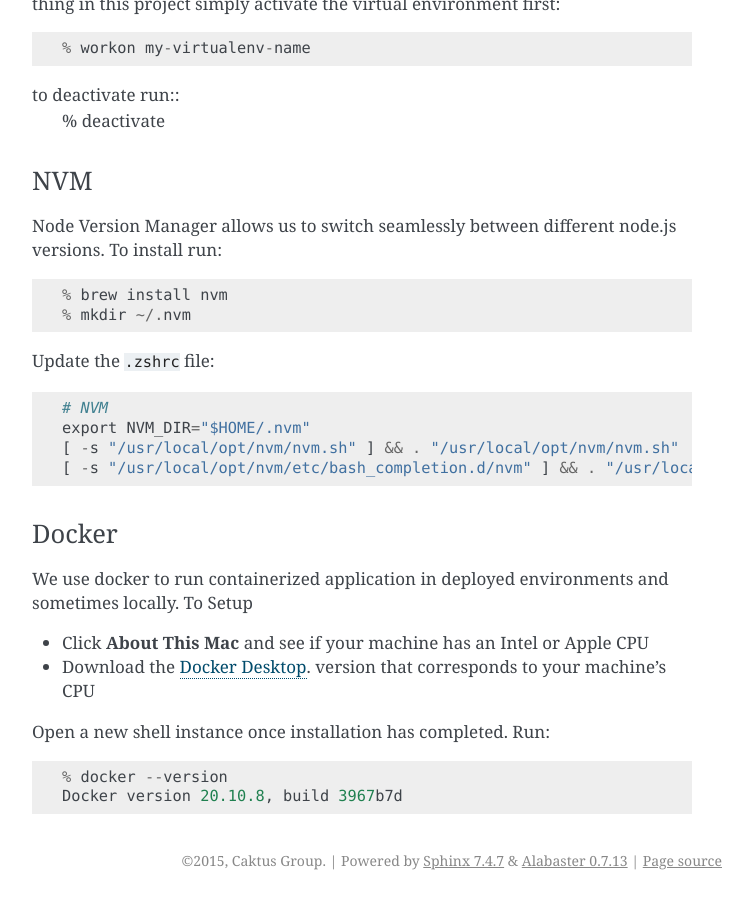
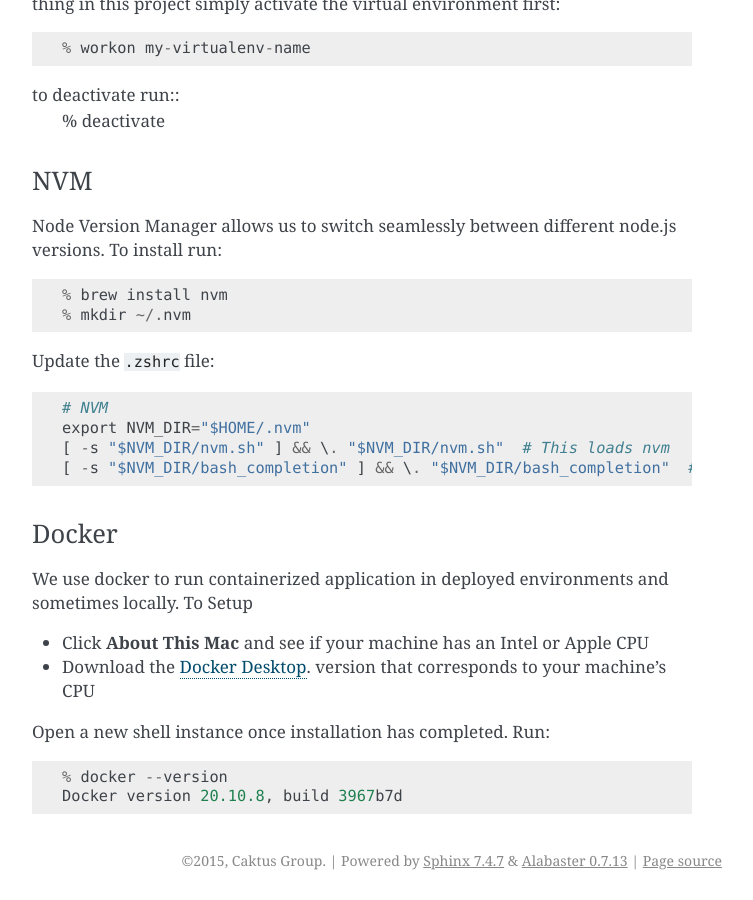
Before and after one commit to caktus/guidebook, a Sphinx documentation site: the page built from source/dev-setup.rst, in a window 1280 px wide and 900 px high, scrolled down 3860 px. Shown: the whole window, without its empty margins (388-1141 px from the left). Built offline with Sphinx 7.4.7, drawn with Linux system fonts in a browser that asks for light colours.

Commit message:
update nvm instructions

```diff
--- a/source/dev-setup.rst
+++ b/source/dev-setup.rst
@@ -182,8 +182,8 @@
 
     # NVM
     export NVM_DIR="$HOME/.nvm"
-    [ -s "/usr/local/opt/nvm/nvm.sh" ] && . "/usr/local/opt/nvm/nvm.sh"  # This loads nvm
-    [ -s "/usr/local/opt/nvm/etc/bash_completion.d/nvm" ] && . "/usr/local/opt/nvm/etc/bash_completion.d/nvm"  # This loads nvm bash_completion
+    [ -s "$NVM_DIR/nvm.sh" ] && \. "$NVM_DIR/nvm.sh"  # This loads nvm
+    [ -s "$NVM_DIR/bash_completion" ] && \. "$NVM_DIR/bash_completion"  # This loads nvm bash_completion
 
 Docker
 ''''''
```
